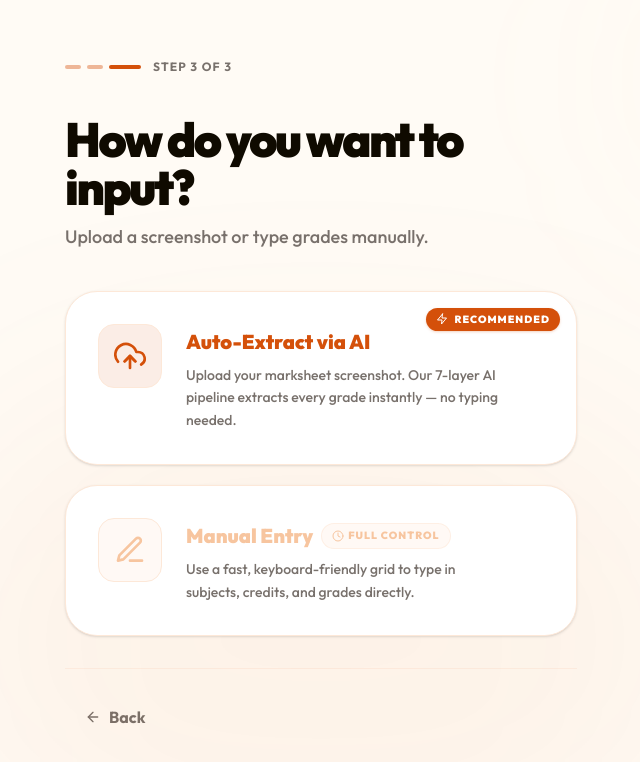
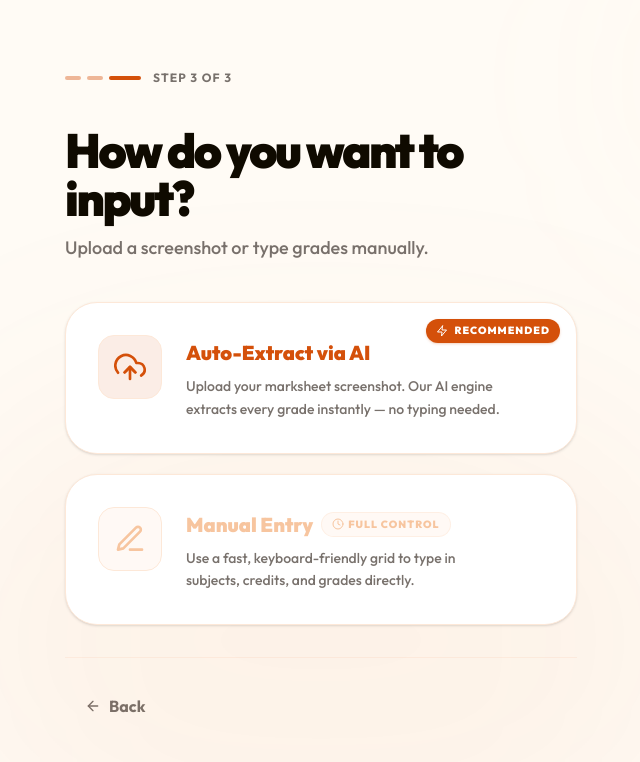
Before and after one commit to Vaishu-Develops/AI_Powered_CGAP_Calculator, a Next.js app in the folder frontend/: page /calculate/how in a window 1280 px wide. Shown: the top 762 px of the page, without its empty margins (319-959 px from the left). Built offline with nearby package versions, Linux system fonts and the light colour scheme.

Commit message:
fix: update sublabel text for AI extraction method in HowPage component

```diff
--- a/frontend/src/app/calculate/how/page.tsx
+++ b/frontend/src/app/calculate/how/page.tsx
@@ -30,7 +30,7 @@ export default function HowPage() {
             {
                 method: 'ocr',
                 label: 'Auto-Extract via AI',
-                sublabel: 'Upload your marksheet screenshot. Our 7-layer AI pipeline extracts every grade instantly — no typing needed.',
+                sublabel: 'Upload your marksheet screenshot. Our AI engine extracts every grade instantly — no typing needed.',
                 badge: '',
                 badgeIcon: null,
                 icon: <FiUploadCloud className="w-8 h-8" />,
```
